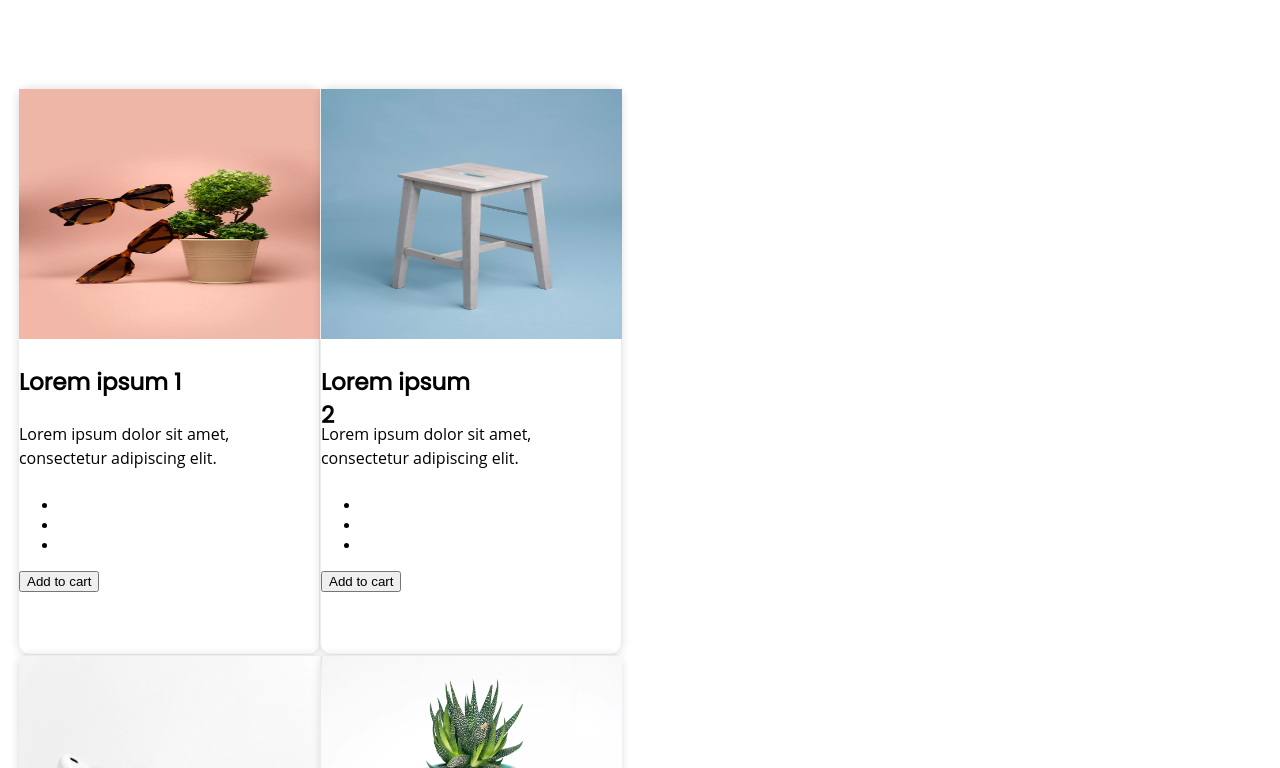
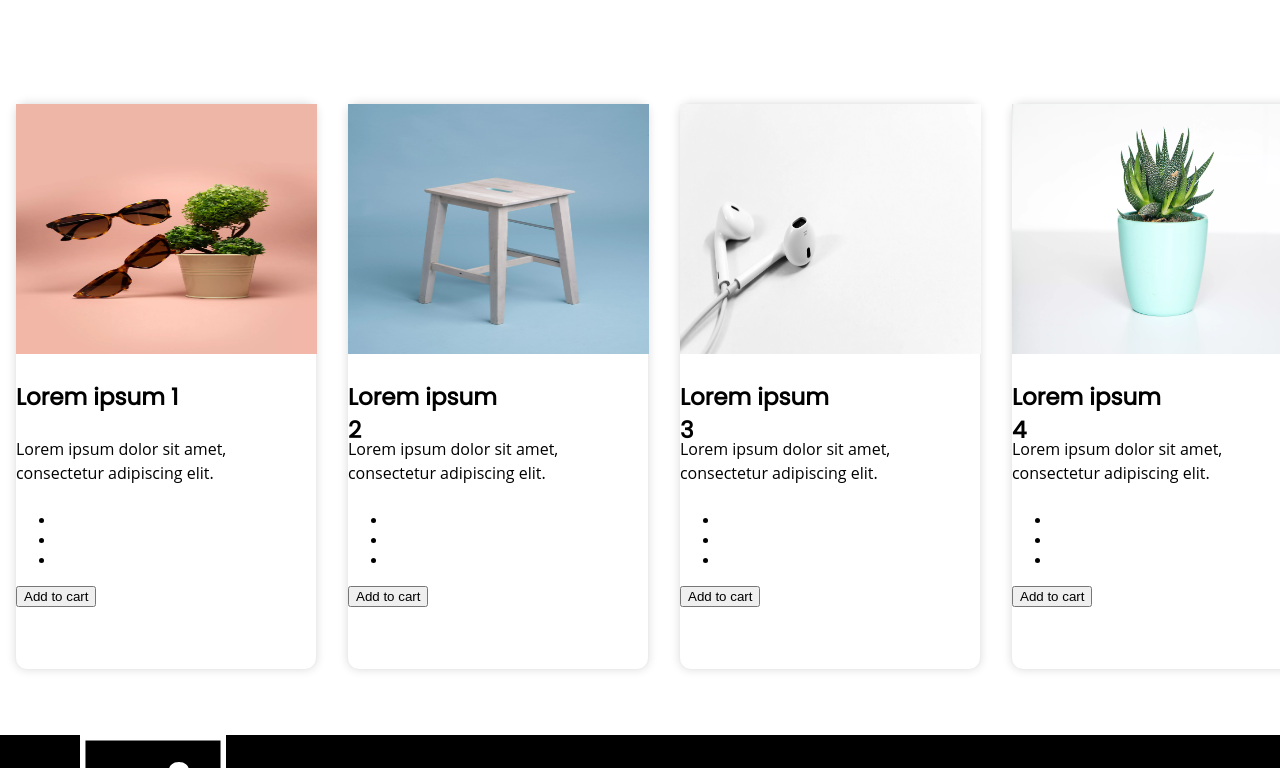
Before and after one commit to chrisbolosan/Lithium-Motors, a React (Create React App) app: page / in a window 1280 px wide. Shown: the part 832-1600 px from the top of the page. Built offline with nearby package versions, Linux system fonts and the light colour scheme.

Commit message:
card spacing

```diff
--- a/src/LandingContainer/Products/Products.css
+++ b/src/LandingContainer/Products/Products.css
@@ -6,12 +6,13 @@
 .product-parent {
   display: flex;
   flex-direction: row;
-  flex-wrap: wrap;
-  justify-content: center;
+  flex-wrap: nowrap;
+  justify-content: space-between;
   align-items: center;
   width: 50%;
   height: 100%;
   margin-top: 125px;
+  /* margin-left: 50px; */
 }
 .product-details {
   box-sizing: border-box;
@@ -21,6 +22,7 @@
   border-radius: 12px;
   background-color: #ffffff;
   box-shadow: 0 0 10px 0 rgba(0, 0, 0, 0.13);
+  margin: 15px;
 }
 /* .product-details button {
   height: 16px;
```
